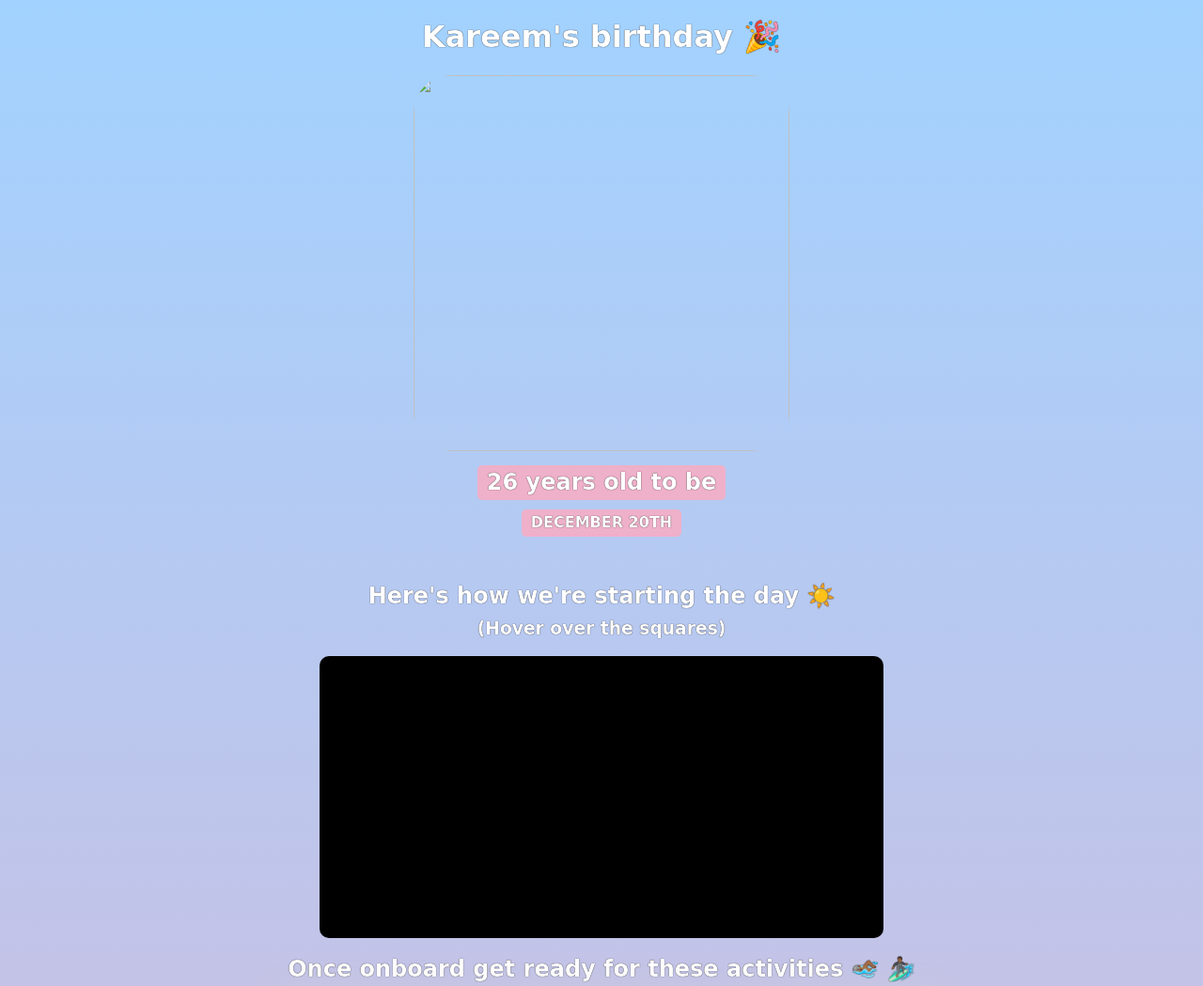
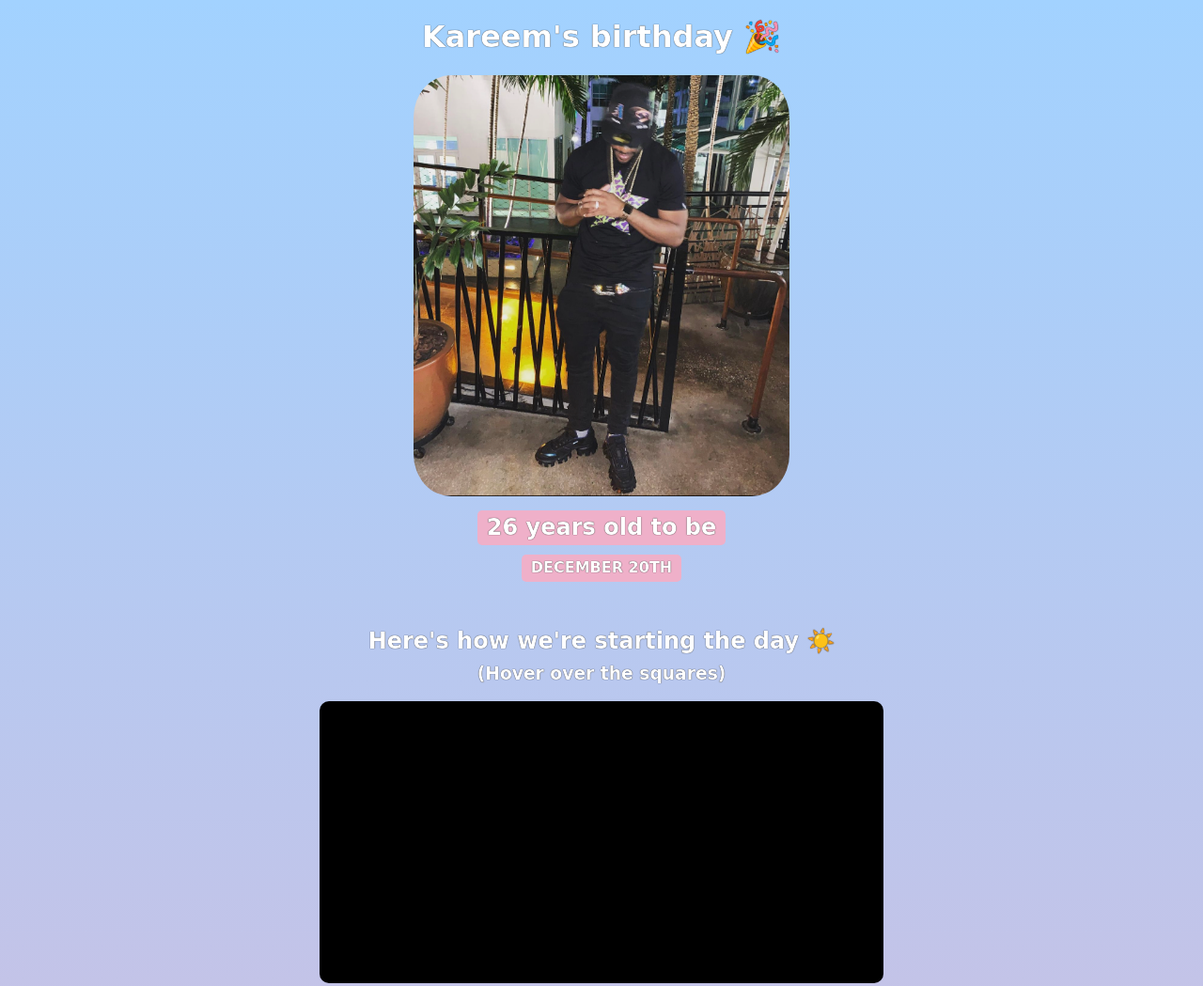
Before and after one commit to kareemacosta/birthday-invitation, a plain HTML site: page index.html in a window 1280 px wide. Shown: the top 1049 px of the page at 94% size. Drawn offline with nearby package versions, Linux system fonts and the light colour scheme; a web font is replaced by a local one.

Commit message:
Update index.html

```diff
--- a/index.html
+++ b/index.html
@@ -8,7 +8,7 @@
     <body>
         <div id="header">
             <h1>Kareem's birthday 🎉</h1>
-            <img id="bff-img" src="images/IMG_1623.jpg">
+            <img id="bff-img" src="IMG_1623.jpg">
             <h2 id="bday-age">26 years old to be</h2>
             <h4 id="bday-date">DECEMBER 20TH</h4>
         </div>
```
